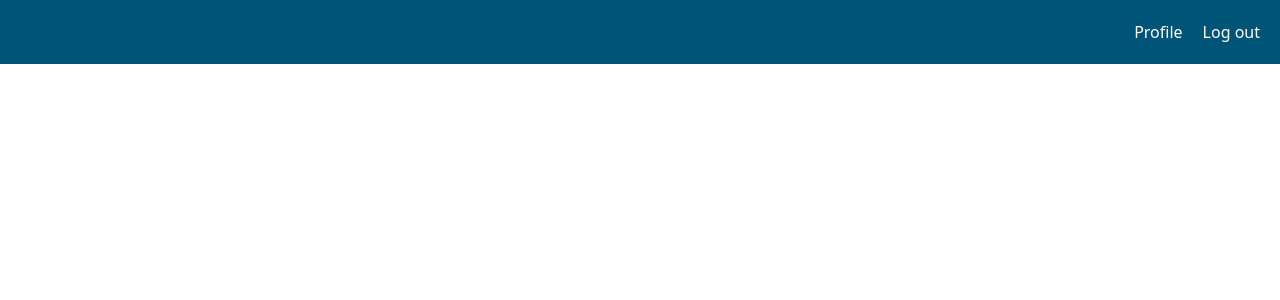
After one commit to MuchokiDavid/lite-flux-ent, a Flask app: page /admin/dashboard in a window 1280 px wide. The commit adds this page. Shown: the top 300 px of the page. Run offline with Flask 3, Linux system fonts and the light colour scheme.

Commit message:
Done with the login and dashboard pages

```diff
--- a/server/app.py
+++ b/server/app.py
@@ -1,4 +1,4 @@
-from flask import Flask, make_response, jsonify, render_template
+from flask import Flask, make_response, redirect, render_template, request, session, url_for
 from flask_restful import Api, Resource
 from flask_migrate import Migrate
 from flask_admin import Admin
@@ -29,9 +29,32 @@ api.add_resource(Index, "/")
 
 class AdminLanding(Resource):
     def get(self):
-        return render_template("admin.html")
+        return render_template("index.html")
 
 api.add_resource(AdminLanding, "/admin")
 
+class AdminLogin(Resource):
+    def post(self):
+        email=request.form["email"]
+        password=request.form["password"]
+
+        admin=AdminModel.query.filter(AdminModel.email==email).first()
+
+        if not admin:
+            return render_template("admin.html", error_msg="No user exists with the given email")
+
+        if admin.password != password:
+            return render_template("admin.html", error_msg="Invalid Password")
+
+        session['loggedin'] =True
+        session["email"]=email
+        return redirect(url_for("dashboard"))
+
+api.add_resource(AdminLogin, "/admin/login")
+
+@app.route("/admin/dashboard")
+def dashboard():
+    return render_template("Dashboard.html")
+
 if __name__ == "__main__":
     app.run(port=5555, debug=True)
--- a/server/requirements.txt
+++ b/server/requirements.txt
@@ -7,3 +7,4 @@ marshmallow
 flask-admin
 flask-cors
 flask-login
+redis
--- /dev/null
+++ b/server/templates/Base.html
@@ -0,0 +1,55 @@
+<!DOCTYPE html>
+<html>
+    <head>
+        <meta charset="utf-8">
+        <meta http-equiv="X-UA-Compatible" content="IE=edge">
+        <title>{% block title %}Liteflux Enterprises{% endblock %}</title>
+        <meta name="description" content="">
+        <meta name="viewport" content="width=device-width, initial-scale=1">
+        <link rel="stylesheet" href="https://cdn.jsdelivr.net/npm/bootstrap@5.3.3/dist/css/bootstrap.min.css">
+        <style>
+            body
+            {
+                margin: 0;
+                padding: 0;
+                box-sizing: border-box;
+            }
+            .login-section
+            {
+                display: flex;
+                justify-content: center;
+                align-items: flex-start;
+            }
+            .login
+            {
+                border: 1px solid #ccc;
+                border-radius: 10px;
+                width: 500px;
+                margin-top: calc(50vh/2);
+            }
+            .navbar
+            {
+                background-color: #005477;
+                padding: 20px;
+                width: 100%;
+                top: 0;
+                display: flex;
+                justify-content: flex-end;
+                gap: 20px;
+            }
+            .navbar a
+            {
+                text-decoration: none;
+                color: white;
+            }
+            .navbar a:hover
+            {
+                color: blue;
+            }
+        </style>
+    </head>
+    <body>
+        {% block content  %}{% endblock %}
+        <script src="https://cdn.jsdelivr.net/npm/bootstrap@5.3.3/dist/js/bootstrap.bundle.min.js" async defer></script>
+    </body>
+</html>
--- /dev/null
+++ b/server/templates/Dashboard.html
@@ -0,0 +1,7 @@
+{% extends 'Base.html' %}
+
+{% block content %}
+
+{% include "Navbar.html" %}
+
+{% endblock %}
--- /dev/null
+++ b/server/templates/Navbar.html
@@ -0,0 +1,4 @@
+<nav class="navbar">
+    <a href="/profile">Profile</a>
+    <a href="/logout">Log out</a>
+</nav>
```
Also changed, not shown: server/config.py (+10 -0 lines), server/migrations/versions/8b8a96dc4e66_updated_the_models.py (added, +40 -0 lines), server/seed.py (added, +10 -0 lines), server/templates/admin/index.html (+8 -30 lines), server/instance/liteflux.db, 1 other file.
